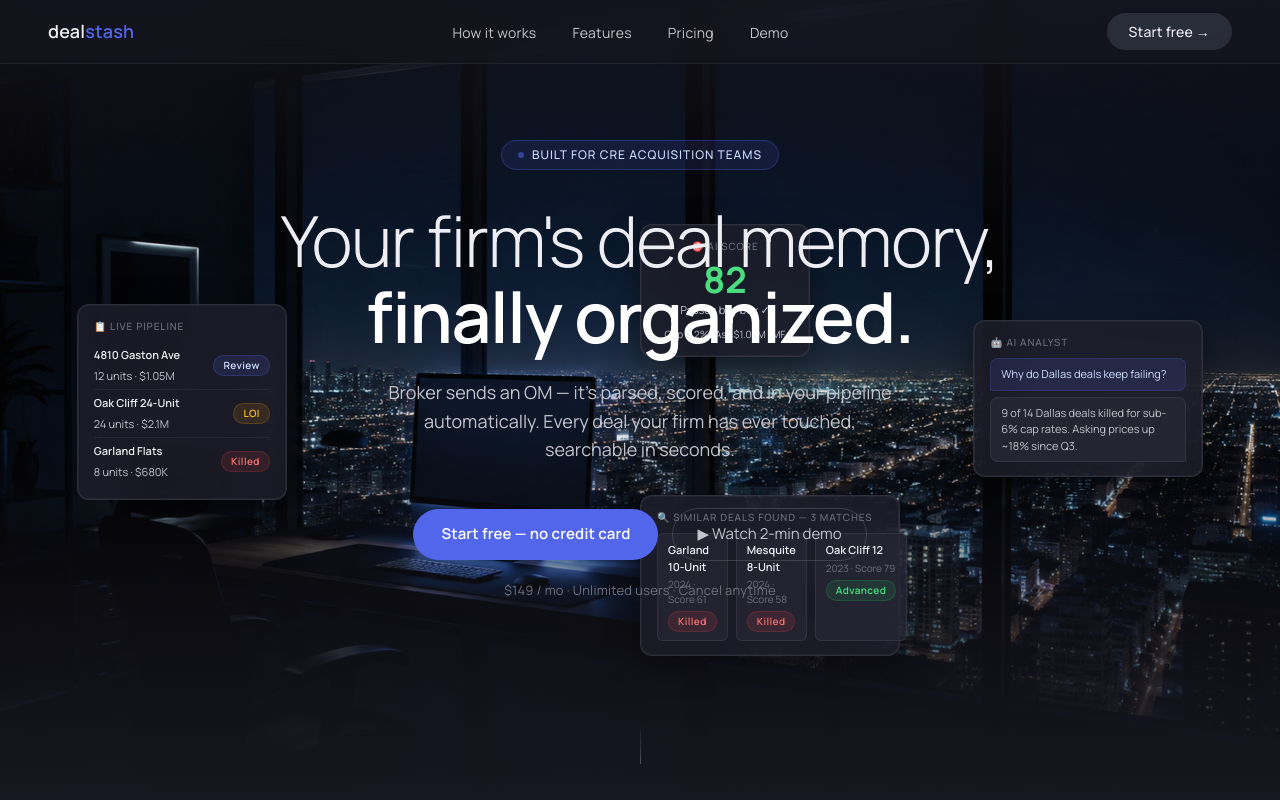
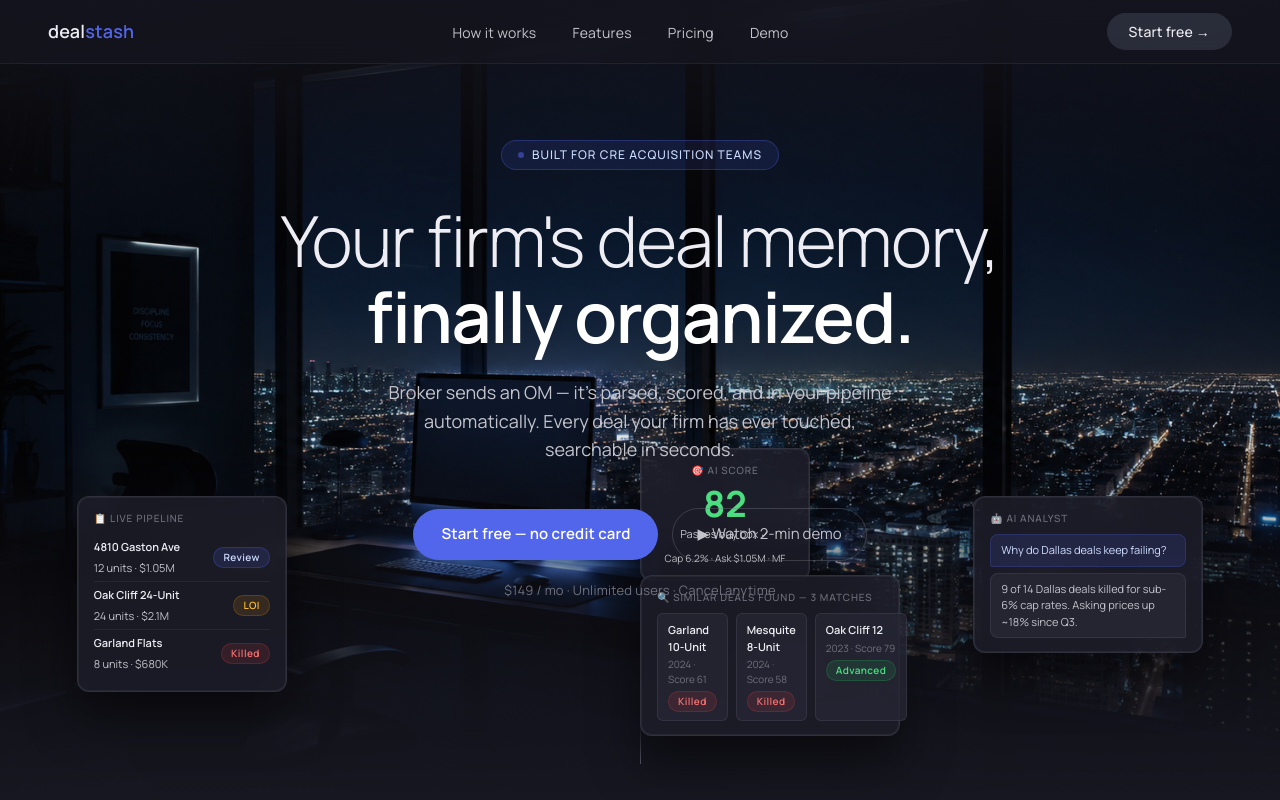
Before and after one commit to jmorganmiz/capital-allocation-os, a Next.js app: page / in a window 1280 px wide. Shown: the top 800 px of the page. Built offline with nearby package versions, Linux system fonts and the light colour scheme.

Commit message:
Refine landing page visual details

```diff
--- a/app/globals.css
+++ b/app/globals.css
@@ -112,6 +112,10 @@
   line-height: 1.5;
   overflow-x: hidden;
   min-height: 100vh;
+}
+
+.landing-page .section {
+  background: var(--deep-space);
 }
 
 /* ── NAV ── */
@@ -342,15 +346,15 @@
   animation: floatUp 0.8s ease forwards;
   opacity: 0;
   transform: translateY(12px);
-  box-shadow: 0 8px 32px rgba(0,0,0,0.4), 0 0 0 1px rgba(255,255,255,0.04) inset;
+  box-shadow: 0 24px 48px rgba(0,0,0,0.5), 0 0 0 1px rgba(255,255,255,0.05) inset;
 }
 
 @keyframes floatUp { to { opacity:1; transform:translateY(0); } }
 
-.fc-pipeline { left: 6%; top: 38%; width: 210px; animation-delay: 0.6s; }
-.fc-score    { left: 50%; top: 28%; transform: translateX(-50%); width: 170px; animation-delay: 0.9s; text-align:center; }
-.fc-ai       { right: 6%; top: 40%; width: 230px; animation-delay: 1.2s; }
-.fc-similar  { left: 50%; bottom: 18%; transform: translateX(-50%); width: 260px; animation-delay: 1.5s; }
+.fc-pipeline { left: 6%; top: 62%; width: 210px; animation-delay: 0.6s; }
+.fc-score    { left: 50%; top: 56%; transform: translateX(-50%); width: 170px; animation-delay: 0.9s; text-align:center; }
+.fc-ai       { right: 6%; top: 62%; width: 230px; animation-delay: 1.2s; }
+.fc-similar  { left: 50%; bottom: 8%; transform: translateX(-50%); width: 260px; animation-delay: 1.5s; }
 
 .fc-label {
   font-size: 10px;
@@ -528,7 +532,7 @@
 }
 
 .bc {
-  background: var(--midnight-slate);
+  background: #1e1e2a;
   border: 1px solid rgba(112,112,125,0.18);
   border-radius: 4px;
   padding: 28px;
```
